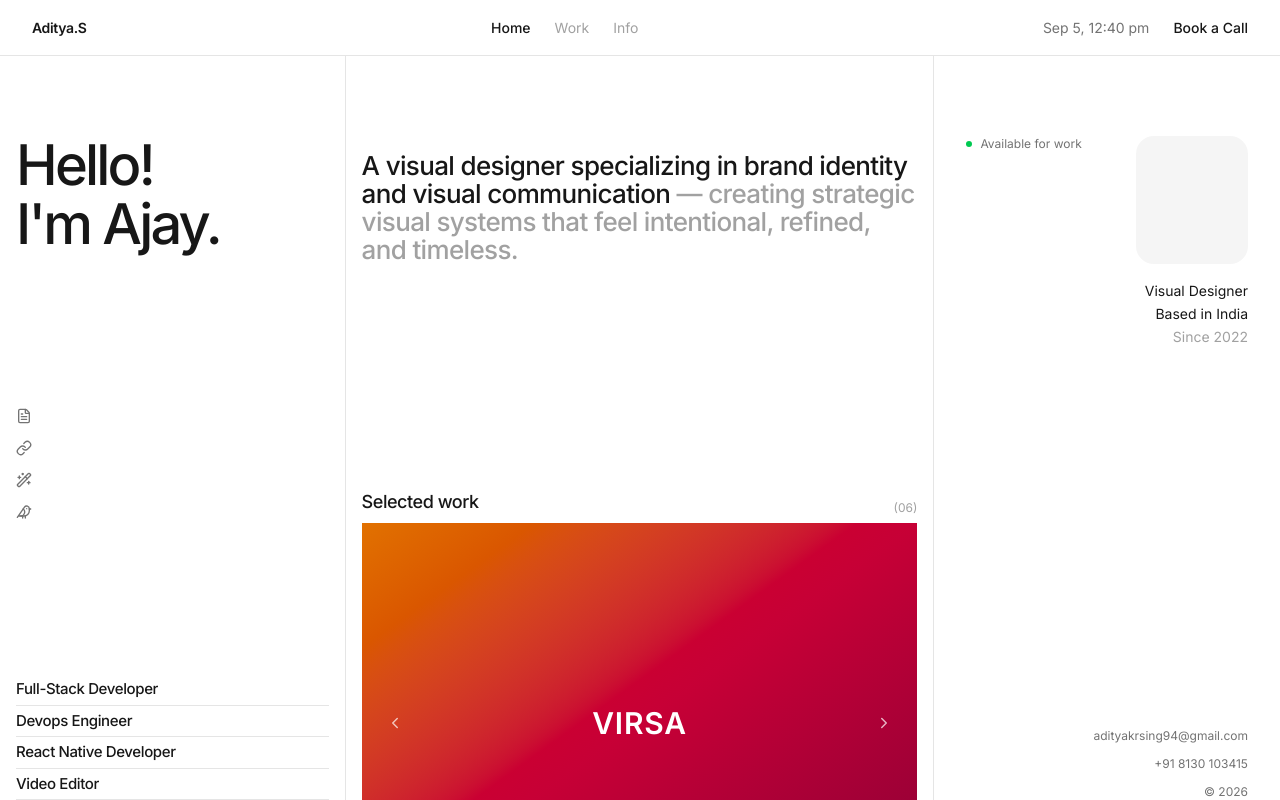
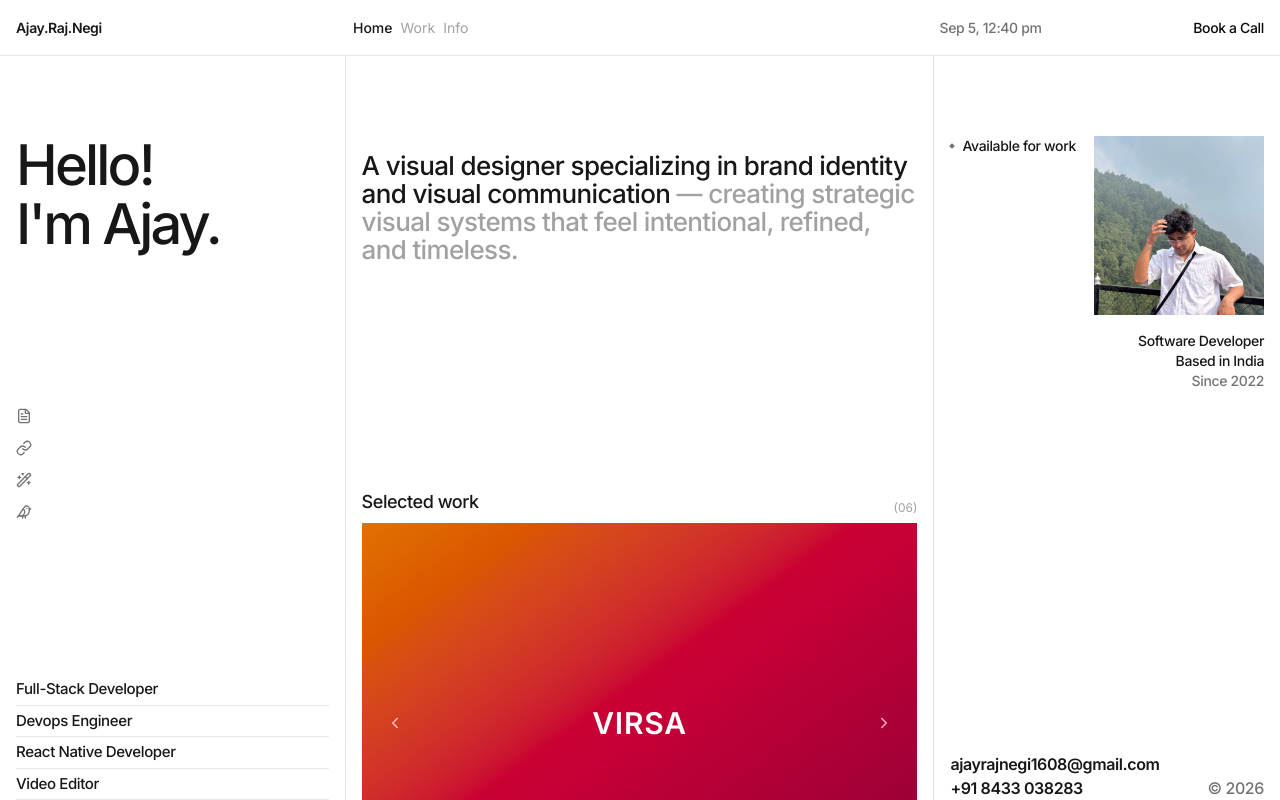
Before and after one commit to AjayRajNegi/profile, a Next.js app: page / in a window 1280 px wide. Built offline with nearby package versions, Linux system fonts and the light colour scheme.

Commit message:
feat: topbar

```diff
--- a/components/WorkCard.tsx
+++ b/components/WorkCard.tsx
@@ -8,7 +8,13 @@ type WorkCardProps = {
   year: string;
 };
 
-const WorkCard = ({ title, gradient, subTitle, desc, year }: WorkCardProps) => {
+export default function WorkCard({
+  title,
+  gradient,
+  subTitle,
+  desc,
+  year,
+}: WorkCardProps) {
   return (
     <div>
       <div
@@ -39,8 +45,9 @@ const WorkCard = ({ title, gradient, subTitle, desc, year }: WorkCardProps) => {
         </button>
       </div>
       <div className="flex flex-row justify-between mt-1.5">
-        <div className="text-sm font-medium tracking-tight">
-          <span>{title}</span>:
+        <div className="text-sm font-medium tracking-tight flex items-center">
+          <span className="mr-2">{title}</span>
+          <div className="h-1 w-1 bg-muted-foreground rotate-45" />
           <span className="text-muted-foreground ml-2">{subTitle}</span>
         </div>
         <div className="text-sm font-medium tracking-tight text-muted-foreground">
@@ -49,6 +56,4 @@ const WorkCard = ({ title, gradient, subTitle, desc, year }: WorkCardProps) => {
       </div>
     </div>
   );
-};
-
-export default WorkCard;
+}
--- a/components/layout/RightSidebar.tsx
+++ b/components/layout/RightSidebar.tsx
@@ -1,3 +1,5 @@
+import Image from "next/image";
+
 type ContactLink = {
   label: string;
   href: string;
@@ -5,39 +7,43 @@ type ContactLink = {
 
 const contactLinks: ContactLink[] = [
   {
-    label: "adityakrsing94@gmail.com",
-    href: "mailto:adityakrsing94@gmail.com",
+    label: "ajayrajnegi1608@gmail.com",
+    href: "mailto:ajayrajnegi1608@gmail.com",
   },
-  { label: "+91 8130 103415", href: "tel:+918130103415" },
+  { label: "+91 8433 038283", href: "tel:+918433038283" },
 ];
 
 export default function RightSidebar() {
   return (
-    <aside className="flex h-full w-[27%] shrink-0 flex-col justify-between overflow-hidden p-8 pt-20 py-0">
+    <aside className="flex h-full w-[27%] shrink-0 flex-col justify-between overflow-hidden p-4 pt-20 py-0">
       <div className="flex flex-row justify-between items-start">
-        <span className="flex w-fit items-center gap-2 text-xs text-neutral-500">
-          <span
-            className="h-1.5 w-1.5 rounded-full bg-green-500"
-            aria-hidden="true"
-          />
+        <span className="flex w-fit items-center gap-2 text-sm font-medium tracking-tight">
+          <div className="h-1 w-1 bg-muted-foreground rotate-45" />
           Available for work
         </span>
 
         <div className="flex flex-col items-end gap-4">
-          <div className="h-32 w-28 overflow-hidden rounded-2xl bg-neutral-100">
-            {/* Swap for next/image with a real portrait, e.g.
-                <Image src="/profile.jpg" alt="Aditya" width={112} height={128} className="object-cover" /> */}
-          </div>
+          {/* <div className="h-32 w-28 overflow-hidden rounded-none bg-neutral-100"> */}
+          {/* Swap for next/image with a real portrait, e.g. */}
+          <Image
+            src="/profile.jpg"
+            alt="Aditya"
+            width={170}
+            height={220}
+            className="object-cover"
+          />
+          {/* </div> */}
 
-          <div className="text-right text-sm leading-relaxed">
-            <p className="text-neutral-900">Visual Designer</p>
-            <p className="text-neutral-900">Based in India</p>
-            <p className="text-neutral-400">Since 2022</p>
+          <div className="text-right text-sm font-medium tracking-tight leading-5">
+            <p>Software Developer</p>
+            <p>Based in India</p>
+            <p className="text-muted-foreground">Since 2022</p>
           </div>
         </div>
       </div>
 
-      <div className="flex flex-col items-end gap-3 text-right text-xs text-neutral-500">
+      <div className="flex flex-row justify-between items-end gap-3 text-right text-xs ">
+        <div className="flex text-base font-semibold tracking-tight flex-col items-start">
           {contactLinks.map((link) => (
             <a
               key={link.label}
@@ -47,7 +53,11 @@ export default function RightSidebar() {
               {link.label}
             </a>
           ))}
-        <span>© {new Date().getFullYear()}</span>
+        </div>
+
+        <span className="text-base font-medium tracking-tight text-muted-foreground">
+          © {new Date().getFullYear()}
+        </span>
       </div>
     </aside>
   );
--- a/components/layout/TopBar.tsx
+++ b/components/layout/TopBar.tsx
@@ -43,16 +43,16 @@ const TopBar = () => {
   };
 
   return (
-    <header className="flex h-14 w-full shrink-0 items-center justify-between border-b border-neutral-200 px-8 text-sm">
+    <header className="flex h-14 w-full shrink-0 items-center justify-between border-b border-neutral-200 px-4 text-sm">
       <a
         href="/"
-        className="font-semibold tracking-tight text-neutral-900"
-        aria-label="Aditya.S home"
+        className="font-semibold tracking-tight text-neutral-900 w-[26%]"
+        aria-label="Ajay home"
       >
-        Aditya.S
+        Ajay.Raj.Negi
       </a>
 
-      <nav aria-label="Primary" className="flex items-center gap-6">
+      <nav aria-label="Primary" className="flex items-start w-[46%] gap-2">
         {navItems.map((item) => (
           <a
             key={item.label}
@@ -68,15 +68,15 @@ const TopBar = () => {
         ))}
       </nav>
 
-      <div className="flex items-center gap-6">
-        <span className="text-neutral-500">
+      <div className="flex items-center justify-between text-sm font-medium tracking-tight w-[26%]">
+        <span className="text-muted-foreground">
           {now ? formatDateTime(now) : ""}
         </span>
         <button
           type="button"
           onClick={handleBookCall}
           aria-label="Book a call"
-          className="font-medium text-neutral-900 hover:underline"
+          className="font-medium text-foreground hover:underline"
         >
           Book a Call
         </button>
```
Also changed, not shown: public/profile.jpg (added). Lines whose indentation alone changed are shown as unchanged.
